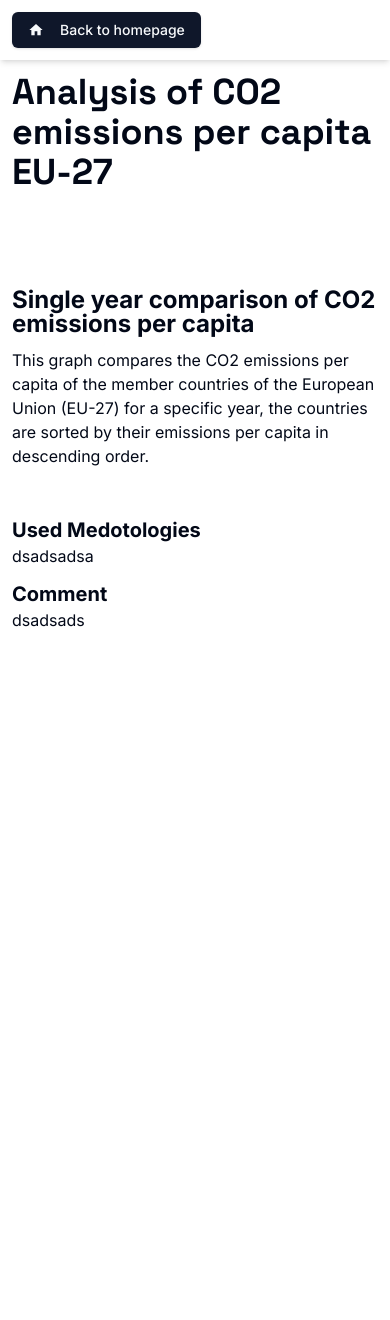
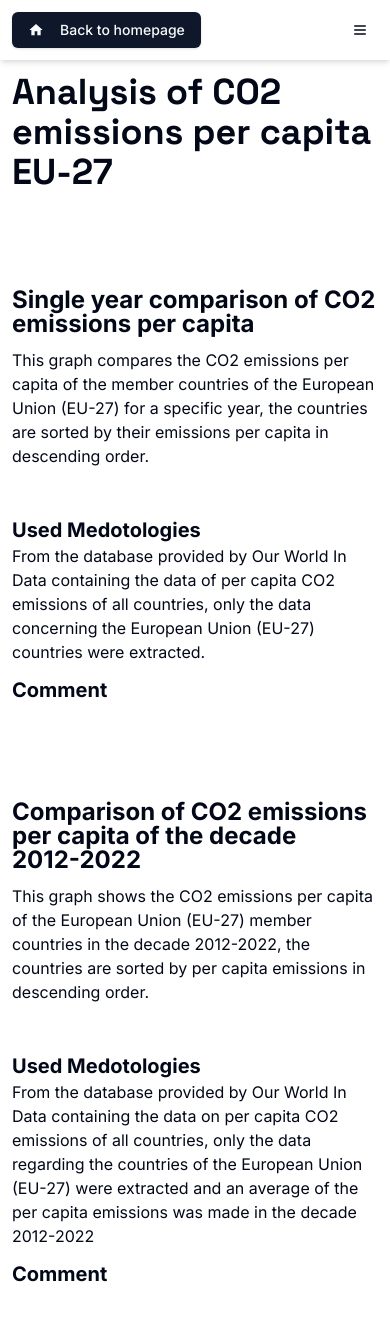
Before and after one commit to Berrutz/DataVis-Project, a Next.js app in the folder web-application/: page /DataVis-Project/assignments/assignment-1 in a window 390 px wide. Shown: the top 1320 px of the page. Before the commit the page ends 904 px from the top, so only its background shows below. Built offline with nearby package versions, Linux system fonts and the light colour scheme.

Commit message:
started aside

```diff
--- a/web-application/package.json
+++ b/web-application/package.json
@@ -18,7 +18,7 @@
     "csv-parse": "^5.5.6",
     "d3": "^7.9.0",
     "framer-motion": "^11.11.10",
-    "lucide-react": "^0.453.0",
+    "lucide-react": "^0.454.0",
     "next": "15.0.1",
     "react": "19.0.0-rc-69d4b800-20241021",
     "react-dom": "19.0.0-rc-69d4b800-20241021",
--- a/web-application/src/app/assignments/_components/assignment-page.tsx
+++ b/web-application/src/app/assignments/_components/assignment-page.tsx
@@ -1,6 +1,22 @@
 "use client";
 
-import { motion } from "framer-motion";
+import { Button } from "@/components/ui/button";
+import { cn } from "@/lib/utils";
+import { motion, useInView } from "framer-motion";
+import { Menu, X } from "lucide-react";
+import { ReactElement, ReactNode, useEffect, useRef, useState } from "react";
+import {
+    ChartBody,
+    ChartBodyProps,
+    ChartContainer,
+    ChartContainerProps,
+    ChartHeading,
+    ChartHeadingProps,
+    ChartSection,
+    ChartSectionProps,
+} from "./chart-section";
+import React from "react";
+import Link from "next/link";
 
 export interface AssignmentPageProps {
     title: string;
@@ -22,8 +38,20 @@ export default function AssignmentPage({
     title,
     children,
 }: AssignmentPageProps) {
+    const [isOpen, setIsOpen] = useState<boolean>(false);
+    const { newChildren, asideContent } = parseChildren(children);
+
     return (
-        <main className="flex flex-col items-center p-3 sm:p-6 md:p-12 min-h-dvh">
+        <main className="flex relative flex-col items-center p-3 sm:p-6 md:p-12 min-h-dvh">
+            <Button
+                onClick={() => setIsOpen((prev) => !prev)}
+                variant={"ghost"}
+                size="icon"
+                className="fixed top-3 right-3 z-[999]"
+            >
+                {isOpen ? <X /> : <Menu />}
+            </Button>
+            <PageAsideNavigation isOpen={isOpen} asideContent={asideContent} />
             <div className="flex flex-col items-center w-full">
                 <div className="max-w-[850px]">
                     <motion.h1
@@ -34,9 +62,210 @@ export default function AssignmentPage({
                     >
                         {title}
                     </motion.h1>
-                    {children}
+                    {newChildren}
                 </div>
             </div>
         </main>
     );
 }
+
+type AsideElement = {
+    id?: string;
+    name: string;
+};
+
+type AsideSection = {
+    elem: AsideElement;
+    children: AsideElement[];
+};
+
+const PageAsideNavigation = ({
+    isOpen,
+    asideContent,
+}: {
+    isOpen: boolean;
+    asideContent: AsideSection[];
+}) => {
+    return (
+        <aside
+            className={cn(
+                "fixed right-0 top-0 border-l bottom-0 bg-background w-[min(100%,_400px)] p-6",
+                !isOpen && "hidden",
+            )}
+        >
+            {asideContent.map((sec, secIndex) => (
+                <div className="mb-12">
+                    <div className="mb-3">
+                        <Link
+                            className="font-bold"
+                            key={secIndex}
+                            href={`#${sec.elem.id}` || "#"}
+                        >
+                            {sec.elem.name}
+                        </Link>
+                    </div>
+
+                    <div className="flex flex-col gap-3 pl-6 w-full">
+                        {sec.children.map((elem, elemIndex) => (
+                            <Link
+                                href={`#${elem.id}` || "#"}
+                                key={`${secIndex}-${elemIndex}`}
+                            >
+                                {elem.name}
+                            </Link>
+                        ))}
+                    </div>
+                </div>
+            ))}
+        </aside>
+    );
+};
+
+function ensureValidReactElement<T>(
+    child: ReactNode,
+    type: React.JSXElementConstructor<T>,
+) {
+    return React.isValidElement(child) && child.type === type;
+}
+
+const parseChildren = (children: ReactNode) => {
+    const asideContent: AsideSection[] = [];
+
+    const newChildren = React.Children.map(children, (child) => {
+        if (!ensureValidReactElement(child, ChartSection)) {
+            return child;
+        }
+
+        const chartSection = child as React.ReactElement<ChartSectionProps>;
+        const { wrappedChartSection, asideSection } =
+            parseChartSection(chartSection);
+        asideContent.push(asideSection);
+        return wrappedChartSection;
+    });
+
+    return { newChildren, asideContent };
+};
+
+function parseChartSection(chartSection: ReactElement<ChartSectionProps>) {
+    const asideSectionChildren: AsideElement[] = [];
+
+    const chartSectionChildren = React.Children.map(
+        chartSection.props.children,
+        (child) => {
+            if (ensureValidReactElement(child, ChartHeading)) {
+                const chartHeading = child as React.ReactElement<ChartHeadingProps>;
+                const { newChartHeading, asideElements } =
+                    parseChartHeading(chartHeading);
+                asideSectionChildren.push(...asideElements);
+                return newChartHeading;
+            }
+
+            if (ensureValidReactElement(child, ChartBody)) {
+                const chartBody = child as React.ReactElement<ChartBodyProps>;
+                const { newChartBody, asideElements } = parseChartBody(chartBody);
+                asideSectionChildren.push(...asideElements);
+                return newChartBody;
+            }
+
+            return child;
+        },
+    );
+
+    const newChartSection = React.cloneElement(chartSection, {
+        children: chartSectionChildren,
+    });
+    const wrappedChartSection = <InViewWrapper>{newChartSection}</InViewWrapper>;
+
+    const asideSection: AsideSection = {
+        elem: {
+            id: chartSection.props.id,
+            name: chartSection.props.asideName,
+        },
+        children: asideSectionChildren,
+    };
+
+    return { wrappedChartSection, asideSection };
+}
+
+function parseChartHeading(chartHeading: ReactElement<ChartHeadingProps>) {
+    const asideElements: AsideElement[] = [];
+
+    const chartHeadingChildren = React.Children.map(
+        chartHeading.props.children,
+        (child) => {
+            if (!ensureValidReactElement(child, ChartContainer)) {
+                return child;
+            }
+
+            const chartContainer = child as React.ReactElement<ChartContainerProps>;
+            const { wrappedChartContainer, asideElement } =
+                parseChartContainer(chartContainer);
+
+            asideElements.push(asideElement);
+            return wrappedChartContainer;
+        },
+    );
+
+    const newChartHeading = React.cloneElement(chartHeading, {
+        children: chartHeadingChildren,
+    });
+    return {
+        newChartHeading,
+        asideElements,
+    };
+}
+
+function parseChartBody(chartBody: ReactElement<ChartBodyProps>) {
+    const asideElements: AsideElement[] = [];
+
+    const chartHeadingChildren = React.Children.map(
+        chartBody.props.children,
+        (child) => {
+            if (!ensureValidReactElement(child, ChartContainer)) {
+                return child;
+            }
+
+            const chartContainer = child as React.ReactElement<ChartContainerProps>;
+            const { wrappedChartContainer, asideElement } =
+                parseChartContainer(chartContainer);
+
+            asideElements.push(asideElement);
+            return wrappedChartContainer;
+        },
+    );
+
+    const newChartBody = React.cloneElement(chartBody, {
+        children: chartHeadingChildren,
+    });
+    return {
+        newChartBody,
+        asideElements,
+    };
+}
+
+function parseChartContainer(
+    chartContainer: ReactElement<ChartContainerProps>,
+) {
+    const asideElement: AsideElement = {
+        name: chartContainer.props.asideName,
+        id: chartContainer.props.id,
+    };
+
+    const wrappedChartContainer = <InViewWrapper>{chartContainer}</InViewWrapper>;
+    return {
+        wrappedChartContainer,
+        asideElement,
+    };
+}
+
+interface InViewWrapperProps extends React.HTMLAttributes<HTMLDivElement> { }
+function InViewWrapper({ children }: InViewWrapperProps) {
+    const ref = useRef(null);
+    const isInView = useInView(ref);
+
+    useEffect(() => {
+        console.log("Is in view: ", isInView);
+    }, [isInView]);
+
+    return <div ref={ref}>{children}</div>;
+}
--- a/web-application/src/app/assignments/_components/chart-section.tsx
+++ b/web-application/src/app/assignments/_components/chart-section.tsx
@@ -1,44 +1,71 @@
 import { cn } from "@/lib/utils";
 
+export interface AsideChartProps {
+    asideName: string;
+    asideKey: string;
+}
+
 // SECTION
-interface ChartSectionProps extends React.HTMLAttributes<HTMLDivElement> { }
-export function ChartSection({ children, className }: ChartSectionProps) {
+export interface ChartSectionProps
+    extends React.HTMLAttributes<HTMLDivElement>,
+    AsideChartProps { }
+export function ChartSection({
+    children,
+    className,
+    ...props
+}: ChartSectionProps) {
     return (
-        <section className={cn("mt-24 flex flex-col gap-12", className)}>
+        <section className={cn("mt-24 flex flex-col gap-12", className)} {...props}>
             {children}
         </section>
     );
 }
 
 // HEADING
-interface ChartHeadingProps extends React.HTMLAttributes<HTMLDivElement> { }
-export function ChartHeading({ children, className }: ChartHeadingProps) {
+export interface ChartHeadingProps
+    extends React.HTMLAttributes<HTMLDivElement> { }
+export function ChartHeading({
+    children,
+    className,
+    ...props
+}: ChartHeadingProps) {
     return (
-        <div className={cn("flex flex-col gap-3 text-pretty", className)}>
+        <div
+            className={cn("flex flex-col gap-3 text-pretty", className)}
+            {...props}
+        >
             {children}
         </div>
     );
 }
 
 // BODY
-interface ChartBodyProps extends React.HTMLAttributes<HTMLDivElement> { }
-export function ChartBody({ children, className }: ChartBodyProps) {
+export interface ChartBodyProps extends React.HTMLAttributes<HTMLDivElement> { }
+export function ChartBody({ children, className, ...props }: ChartBodyProps) {
     return (
-        <div className={cn("flex flex-col gap-3 text-pretty", className)}>
+        <div
+            className={cn("flex flex-col gap-3 text-pretty", className)}
+            {...props}
+        >
             {children}
         </div>
     );
 }
 
 // H1
-interface ChartH1TitleProps extends React.HTMLAttributes<HTMLElement> { }
-export function ChartH1Title({ children, className }: ChartH1TitleProps) {
+export interface ChartH1TitleProps extends React.HTMLAttributes<HTMLElement> { }
+export function ChartH1Title({
+    children,
+    className,
+    ...props
+}: ChartH1TitleProps) {
     return (
         <h1
             className={cn(
                 "font-sans text-2xl/6 sm:text-3xl/6 font-bold text-pretty",
                 className,
             )}
+            {...props}
         >
             {children}
         </h1>
@@ -46,15 +73,31 @@ export function ChartH1Title({ children, className }: ChartH1TitleProps) {
 }
 
 // H2
-interface ChartH2TitleProps extends React.HTMLAttributes<HTMLElement> { }
-export function ChartH2Title({ children, className }: ChartH2TitleProps) {
+export interface ChartH2TitleProps extends React.HTMLAttributes<HTMLElement> { }
+export function ChartH2Title({
+    children,
+    className,
+    ...props
+}: ChartH2TitleProps) {
     return (
-        <h2 className={cn("font-sans text-xl font-bold", className)}>{children}</h2>
+        <h2 className={cn("font-sans text-xl font-bold", className)} {...props}>
+            {children}
+        </h2>
     );
 }
 
 // CONTAINER
-interface ChartContainerProps extends React.HTMLAttributes<HTMLDivElement> { }
-export function ChartContainer({ children, className }: ChartContainerProps) {
-    return <div className={cn(className)}>{children}</div>;
+export interface ChartContainerProps
+    extends React.HTMLAttributes<HTMLDivElement>,
+    AsideChartProps { }
+export function ChartContainer({
+    children,
+    className,
+    ...props
+}: ChartContainerProps) {
+    return (
+        <div className={cn(className)} {...props}>
+            {children}
+        </div>
+    );
 }
--- a/web-application/src/app/assignments/assignment-1/page.tsx
+++ b/web-application/src/app/assignments/assignment-1/page.tsx
@@ -15,7 +15,11 @@ export default function Assignment1() {
     return (
         <AssignmentPage title={"Analysis of CO2 emissions per capita EU-27"}>
             {/* <UEEmission1Year /> */}
-            <ChartSection>
+            <ChartSection
+                asideName="Single Year Comparison of CO2"
+                id="single-co2"
+                asideKey="single-co2"
+            >
                 <ChartHeading>
                     <ChartH1Title>
                         Single year comparison of CO2 emissions per capita
@@ -28,14 +32,56 @@ export default function Assignment1() {
                     </p>
                 </ChartHeading>
                 <ChartBody>
-                    <ChartContainer>
-                        <ChartH2Title>Used Medotologies</ChartH2Title>dsadsadsa
+                    <ChartContainer
+                        asideName="Used Metodologies"
+                        id="metodo-1"
+                        asideKey="metodo-1"
+                    >
+                        <ChartH2Title>Used Medotologies</ChartH2Title>
+                        <p>
+                            From the database provided by Our World In Data containing the
+                            data of per capita CO2 emissions of all countries, only the data
+                            concerning the European Union (EU-27) countries were extracted.
+                        </p>
                     </ChartContainer>
-                    <ChartContainer>
-                        <ChartH2Title>Comment</ChartH2Title>dsadsads
+                    <ChartContainer
+                        asideName="Comment"
+                        id="comment-1"
+                        asideKey="comment-1"
+                    >
+                        <ChartH2Title>Comment</ChartH2Title>
                     </ChartContainer>
                 </ChartBody>
             </ChartSection>
+
+            <ChartSection asideName="CO2 Comparison 2012-2022" asideKey="co2-comp-1">
+                <ChartHeading>
+                    <ChartH1Title>
+                        Comparison of CO2 emissions per capita of the decade 2012-2022
+                    </ChartH1Title>
+                    <p>
+                        This graph shows the CO2 emissions per capita of the European Union
+                        (EU-27) member countries in the decade 2012-2022, the countries are
+                        sorted by per capita emissions in descending order.
+                    </p>
+                </ChartHeading>
+                <ChartBody>
+                    <ChartContainer asideName="Used Metodologies" asideKey="usd-2">
+                        <ChartH2Title>Used Medotologies</ChartH2Title>
+                        <p>
+                            From the database provided by Our World In Data containing the
+                            data on per capita CO2 emissions of all countries, only the data
+                            regarding the countries of the European Union (EU-27) were
+                            extracted and an average of the per capita emissions was made in
+                            the decade 2012-2022
+                        </p>
+                    </ChartContainer>
+                    <ChartContainer asideName="Comment" asideKey="com-2">
+                        <ChartH2Title>Comment</ChartH2Title>
+                    </ChartContainer>
+                </ChartBody>
+            </ChartSection>
+            <div className="h-[400vh]" />
         </AssignmentPage>
     );
 }
```
Also changed, not shown: 1 other file (tests, documents, lock files or other folders).
